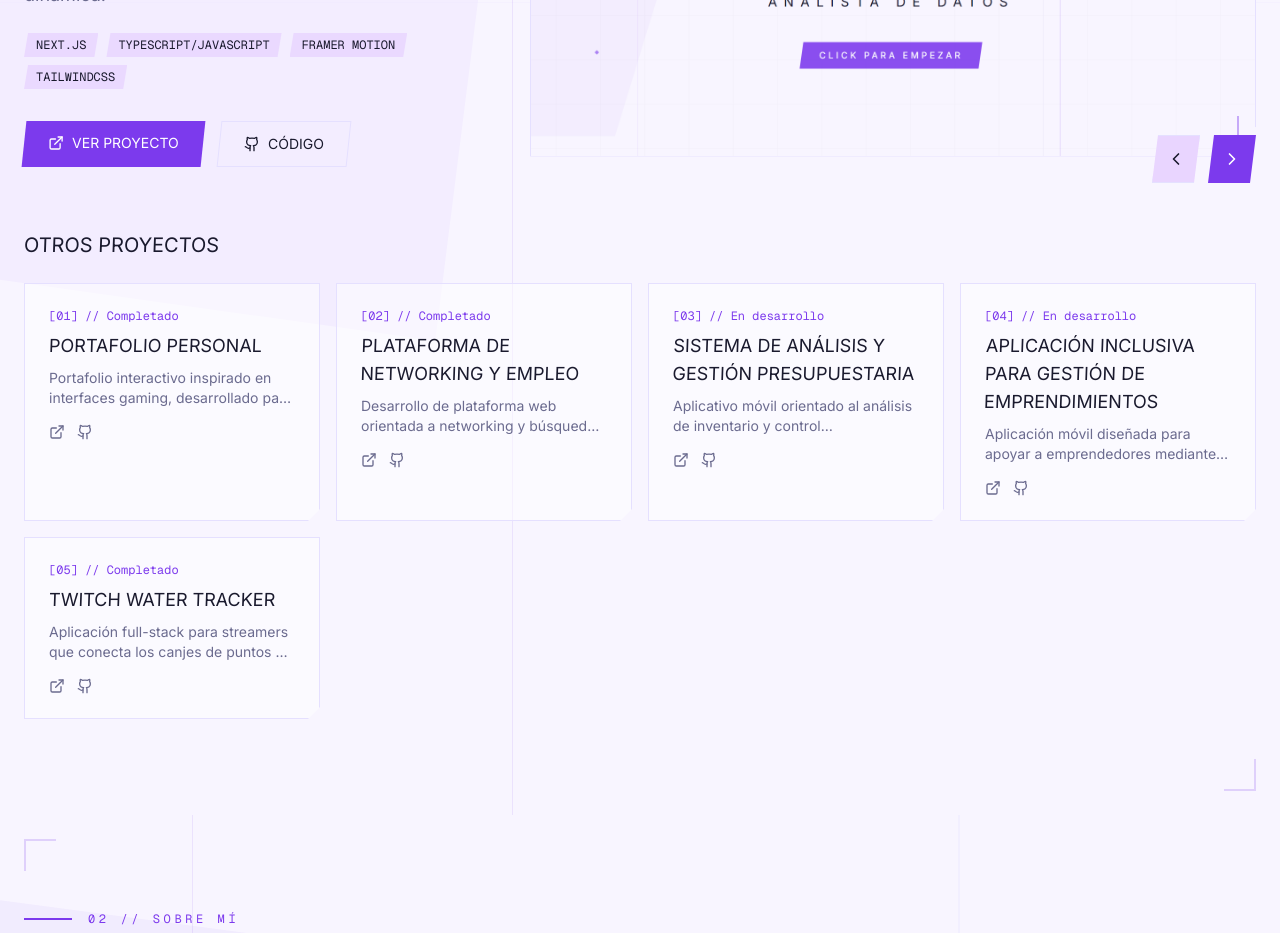
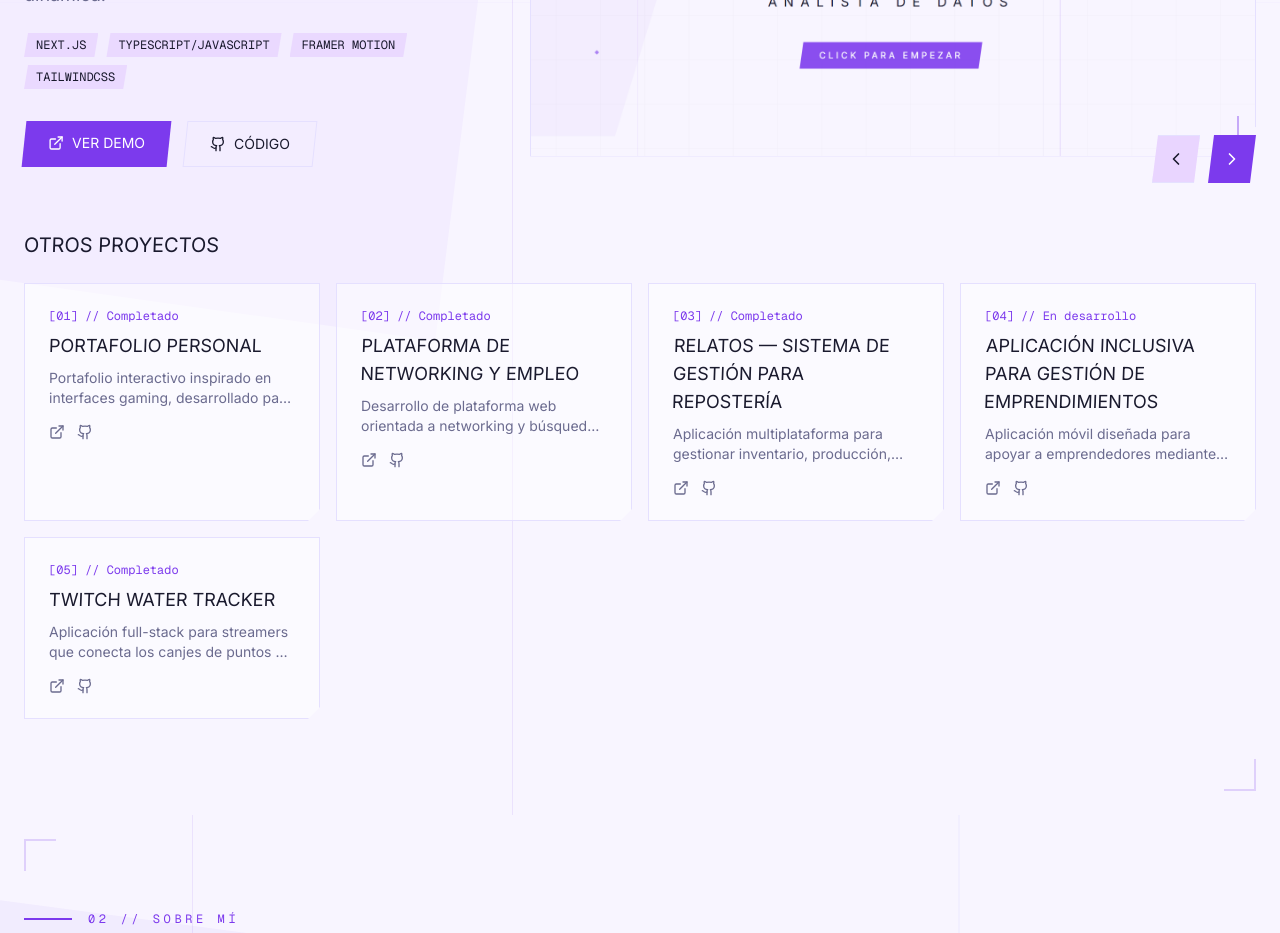
Before and after one commit to MaryJoP10/maryjop10, a Next.js app: page / in a window 1280 px wide. Shown: the part 1340-2273 px from the top of the page. Built offline with nearby package versions, Linux system fonts and the light colour scheme.

Commit message:
Adding Relatos project

```diff
--- a/components/projects-section.tsx
+++ b/components/projects-section.tsx
@@ -46,21 +46,26 @@ const projects = [
   },
   {
     id: 3,
-    title: "Sistema de Análisis y Gestión Presupuestaria",
-    category: "Data & Analytics & Mobile",
+    title: "Relatos — Sistema de Gestión para Repostería",
+    category: "Gestión Empresarial & Análisis de Datos",
     description:
-      "Aplicativo móvil orientado al análisis de inventario y control presupuestario mediante visualización y procesamiento de datos para optimizar recursos y apoyar la toma de decisiones.",
-    tags: ["Flutter", "Firebase", "Dart"],
+      "Aplicación multiplataforma para gestionar inventario, producción, ventas y finanzas, incorporando indicadores para el análisis y la toma de decisiones.",
+    tags: ["Flutter", "Dart", "SQLite", "PWA", "Análisis de Datos",],
     images: [
       {
-        src: "/images/Building.png",
-        alt: "En desarrollo",
-        label: "Desarrollo",
+        src: "/images/Relatos.png",
+        alt: "Sistema de gestión para reposteria Relatos",
+        label: "Web",
+      },
+      {
+        src: "/images/Relatos_app.jpg",
+        alt: "Sistema de gestión para reposteria Relatos",
+        label: "Aplicación",
       },
     ],
-    liveUrl: "#",
-    githubUrl: "#",
-    status: "En desarrollo",
+    liveUrl: "https://relatos-inventario.vercel.app/",
+    githubUrl: "https://github.com/MaryJoP10/RelatosReposteria_Inventory",
+    status: "Completado",
     featured: true,
   },
   {
@@ -87,7 +92,7 @@ const projects = [
     title: "Twitch Water Tracker",
     category: "Full Stack",
     description:
-      "Aplicación full-stack para streamers que conecta los canjes de puntos de Twitch con un sistema interactivo de seguimiento de agua y un overlay para OBS.",
+      "Aplicación full-stack para streamers que conecta los canjes de puntos de Twitch con un sistema interactivo de seguimiento (en este caso de aguaº) y un overlay para OBS.",
     tags: [
       "Next.js",
       "TypeScript",
@@ -279,7 +284,7 @@ export function ProjectsSection() {
                     style={{ transform: "skewX(6deg)" }}
                   >
                     <ExternalLink className="h-4 w-4" />
-                    Ver Proyecto
+                    Ver Demo
                   </span>
                 </a>
                 <a
```
Also changed, not shown: public/images/Relatos.png (added), public/images/Relatos_app.jpg (added).
